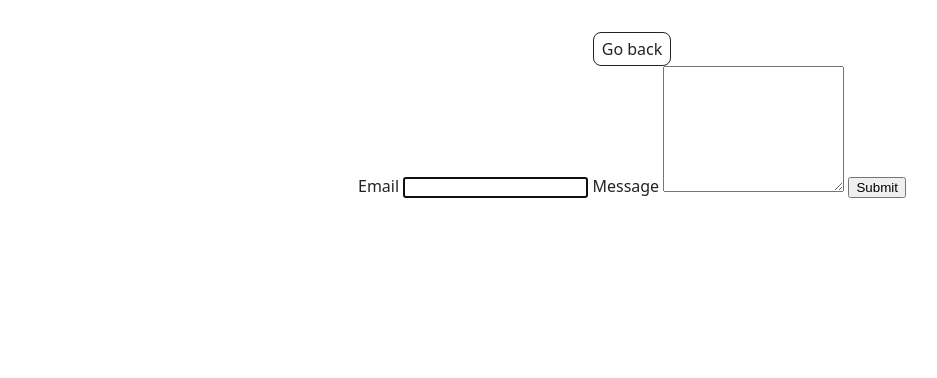
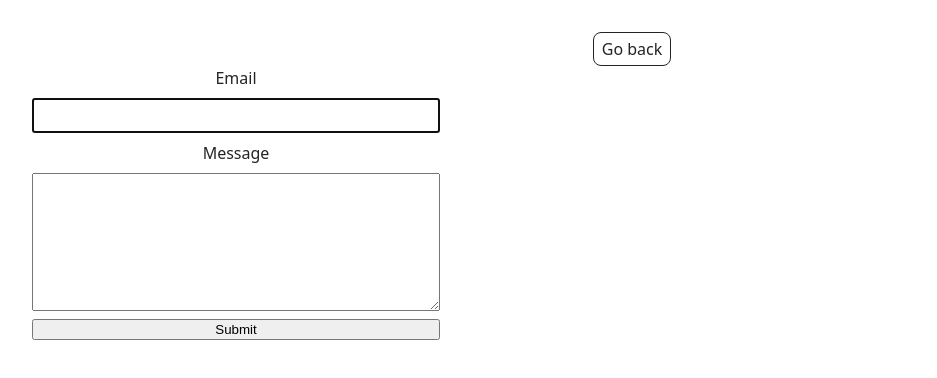
Before and after one commit to MariamPadalka/goit-js-hw-09, a website built with Vite: page src/2-form.html in a window 1280 px wide. Shown: the whole page, without its empty margins (8-945 px from the left). Built offline with nearby package versions, Linux system fonts and the light colour scheme.

Commit message:
add form css

```diff
--- a/src/css/styles.css
+++ b/src/css/styles.css
@@ -45,3 +45,20 @@
   object-fit: cover;
   display: block;
 }
+
+.feedback-form {
+  max-width: 408px;
+  display: flex;
+  flex-direction: column;
+  gap: 8px;
+}
+.feedback-form label {
+  display: flex;
+  flex-direction: column;
+  gap: 8px;
+}
+
+.feedback-form input,
+.feedback-form textarea {
+  padding: 8px;
+}
```
